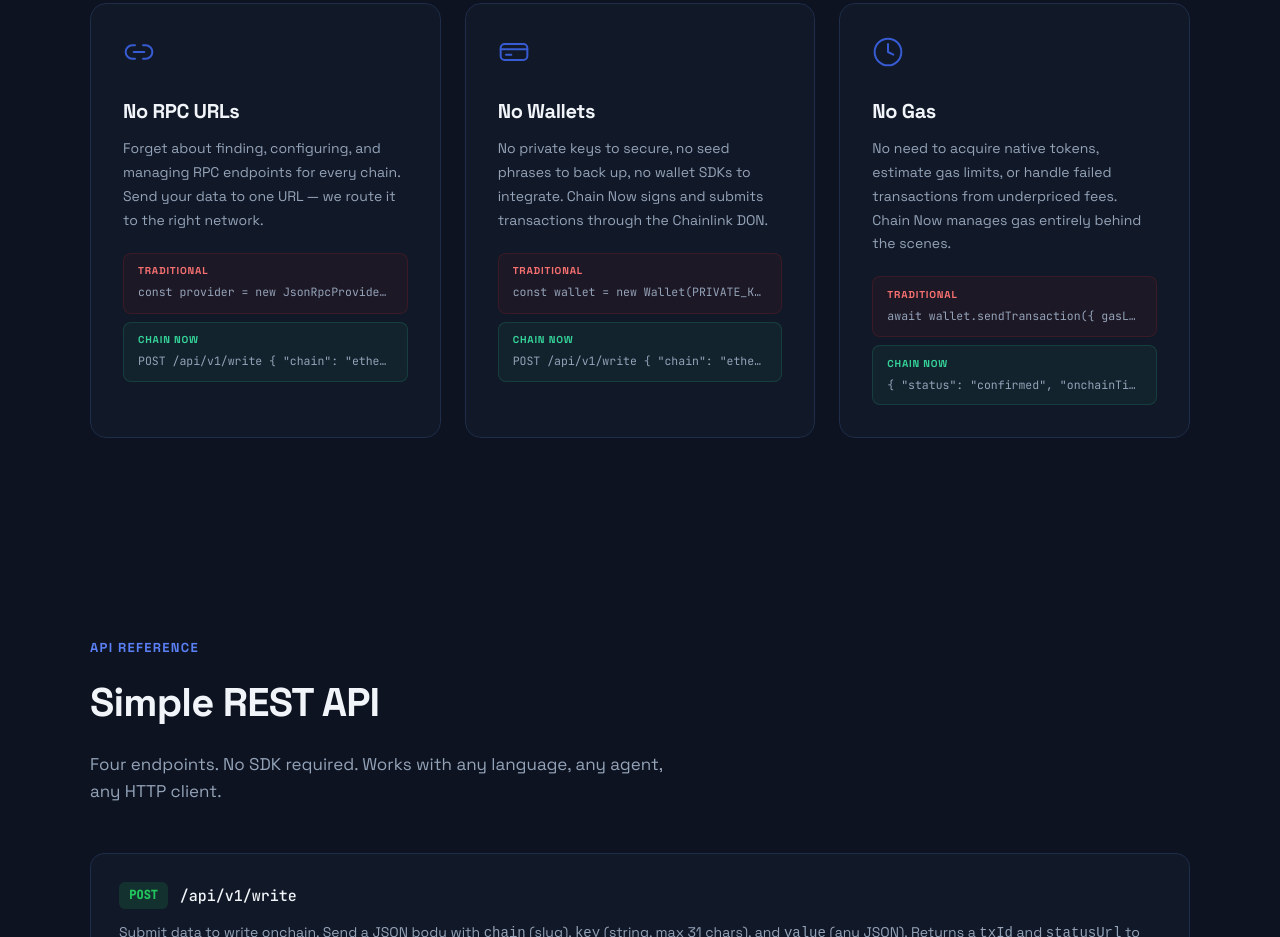
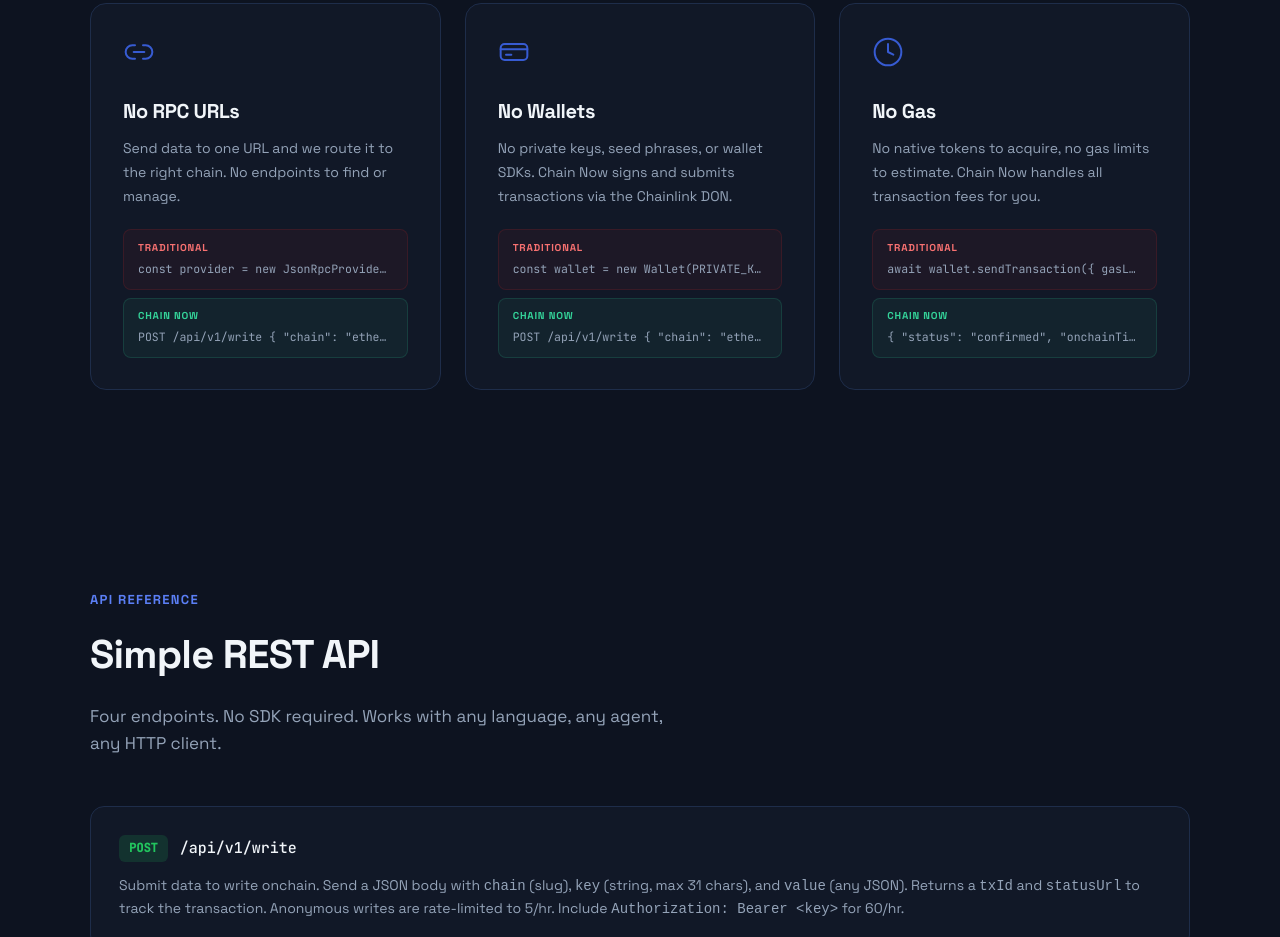
Before and after one commit to glcll/chain-now, a website: page public/index.html in a window 1280 px wide. Shown: the part 2171-3108 px from the top of the page. Drawn offline with Linux system fonts and the light colour scheme.

Commit message:
Shorten benefit card descriptions to ~20 words each

```diff
--- a/public/index.html
+++ b/public/index.html
@@ -1042,7 +1042,7 @@
             </svg>
           </div>
           <h3>No RPC URLs</h3>
-          <p>Forget about finding, configuring, and managing RPC endpoints for every chain. Send your data to one URL — we route it to the right network.</p>
+          <p>Send data to one URL and we route it to the right chain. No endpoints to find or manage.</p>
           <div class="benefit-compare">
             <div class="compare-before">
               <span class="compare-label">Traditional</span>
@@ -1064,7 +1064,7 @@
             </svg>
           </div>
           <h3>No Wallets</h3>
-          <p>No private keys to secure, no seed phrases to back up, no wallet SDKs to integrate. Chain Now signs and submits transactions through the Chainlink DON.</p>
+          <p>No private keys, seed phrases, or wallet SDKs. Chain Now signs and submits transactions via the Chainlink DON.</p>
           <div class="benefit-compare">
             <div class="compare-before">
               <span class="compare-label">Traditional</span>
@@ -1085,7 +1085,7 @@
             </svg>
           </div>
           <h3>No Gas</h3>
-          <p>No need to acquire native tokens, estimate gas limits, or handle failed transactions from underpriced fees. Chain Now manages gas entirely behind the scenes.</p>
+          <p>No native tokens to acquire, no gas limits to estimate. Chain Now handles all transaction fees for you.</p>
           <div class="benefit-compare">
             <div class="compare-before">
               <span class="compare-label">Traditional</span>
```
